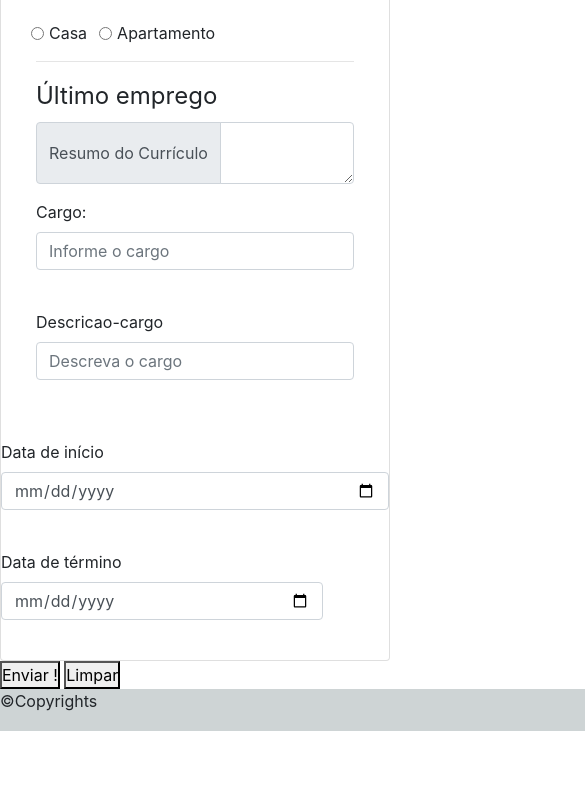
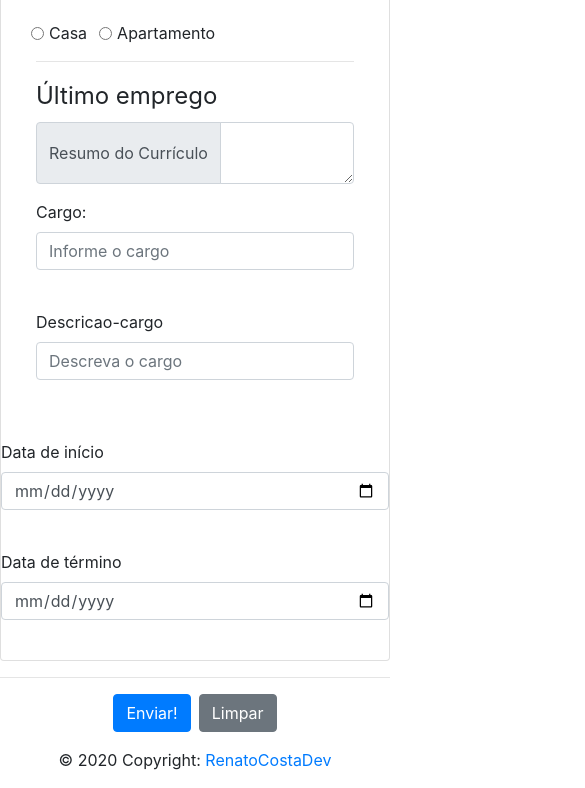
Before and after one commit to RenatoCostaDev/Trybe, a plain HTML site: page exercises/6_2/index.html in a window 390 px wide. Shown: the part 729-1517 px from the top of the page, 585 px wide, since content can reach past the window. Before the commit the page ends 1460 px from the top, so only its background shows below. Drawn offline with Linux system fonts and the light colour scheme; files that its build step writes are made by us from their sources.

Commit message:
10- refatorando button

```diff
--- a/exercises/6_2/index.html
+++ b/exercises/6_2/index.html
@@ -71,7 +71,7 @@
             placeholder="Informe a cidade" maxlength="28" required /><br />
           </div>
         </div>
-        <div class="col-12 col-sm-6">
+        <div class="col-12 col-md-6">
           <div class="form-group">
             <label for="estado">Estado</label>
             <select name="" id="estado" class="form-control"></select>
@@ -111,7 +111,7 @@
             placeholder="Informe o cargo" maxlength="40" required /><br />
           </div>
         </div>
-        <div class="col-12 col-sm-6">
+        <div class="col-12 col-md-6">
           <div class="form-group">
             <label for="descricao-cargo">Descricao-cargo</label>
             <input type="text" class="form-control" id="descricao-cargo"
@@ -127,7 +127,7 @@
             <input type="date" class="form-control" id="data-inicio"><br />
           </div>
         </div>
-        <div class="col-10 col-sm-6">
+        <div class="col-12 col-md-6">
           <div class="form-group">
             <label for="data-termino">Data de término</label>
             <input type="date" class="form-control" id="data-termino"><br />
@@ -135,19 +135,21 @@
           </div>
         </div>
       </div>
-
-
-
-      <button type="submit">Enviar !</button>
-      <button>Limpar</button>
+      <hr>
+      <div class="form-row mb-0">
+        <div class="col-12 d-flex justify-content-center">
+          <button class="btn btn-primary mr-2" type="submit">Enviar!</button>
+          <button class="btn btn-secondary" type="reset">Limpar</button>
+        </div>
+      </div>
     </form>
   </div>
 </div>
-
-    <footer class="footer">&#169;Copyrights</footer>
-    <script src="script.js"></script>
-  </section>
-
+<footer class="page-footer font-small blue">
+  <div class="footer-copyright text-center py-3">© 2020 Copyright:
+    <a href="https://github.com/RenatoCostaDev"> RenatoCostaDev</a>
+  </div>
+</footer>
 </body>
 
 </html>
```
